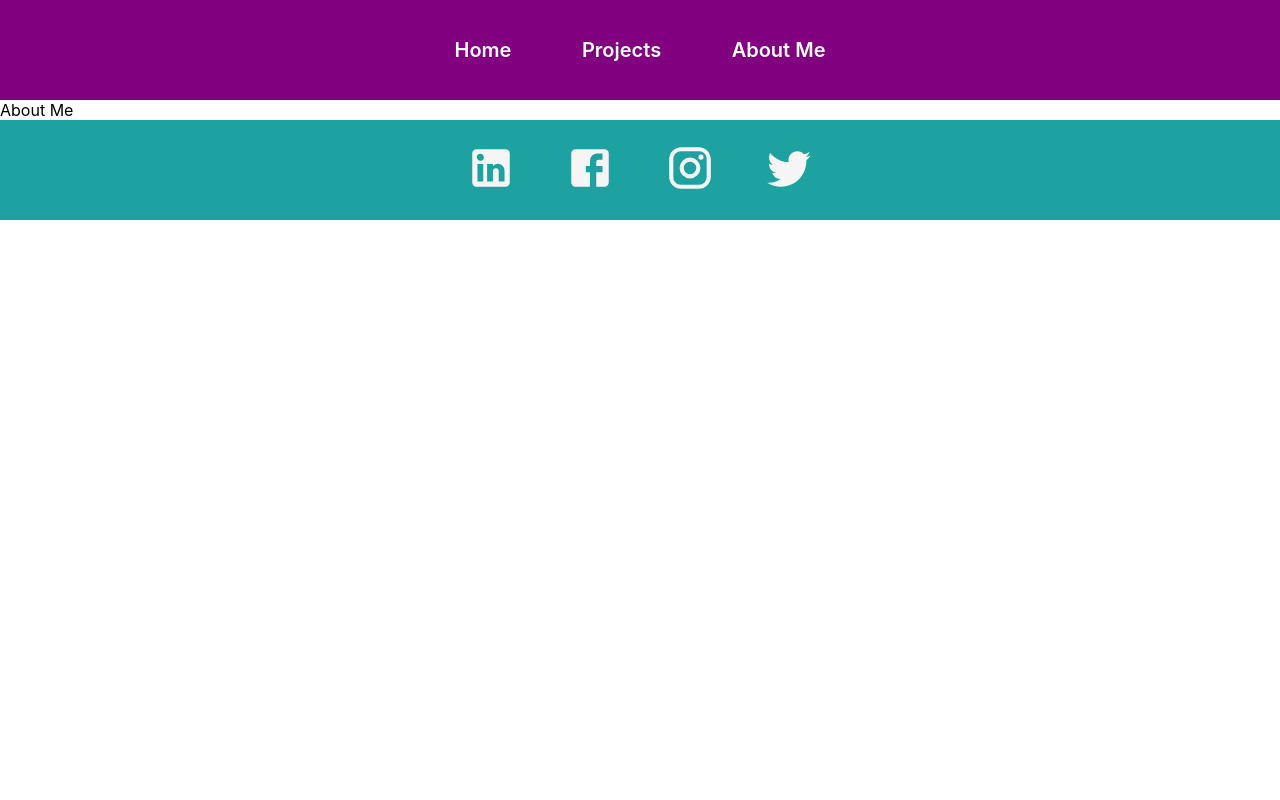
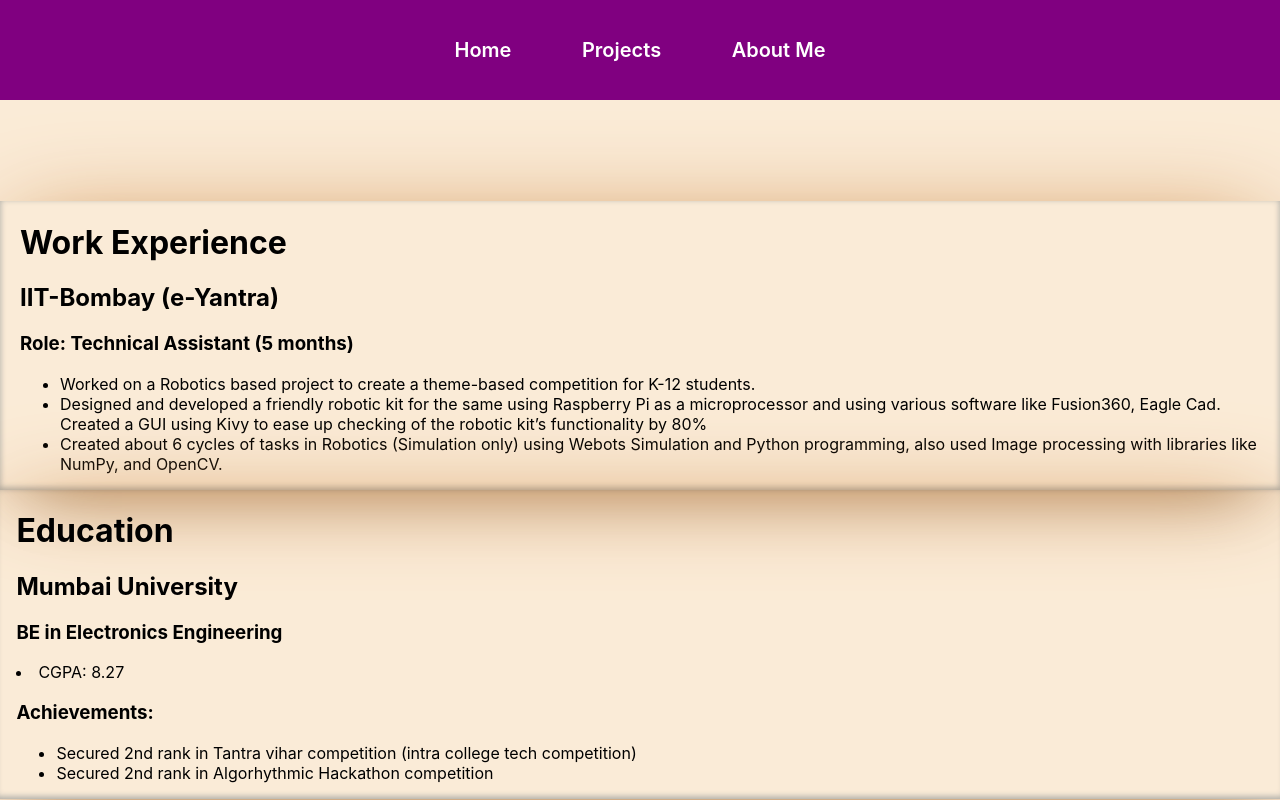
Before and after one commit to abhay299/portfolio, a React (Create React App) app: page /aboutMe in a window 1280 px wide. Shown: the top 800 px of the page. Built offline with nearby package versions, Linux system fonts and the light colour scheme.

Commit message:
Home and About pages updated.

```diff
--- a/src/components/footer/Footer.jsx
+++ b/src/components/footer/Footer.jsx
@@ -9,16 +9,16 @@ const Footer = () => {
 	return (
 		<div className='footer'>
 			<div className='footerItems'>
-				<a href="https://linkedin.com">
+				<a href="https://www.linkedin.com/in/abhay-gupta-88326b1a6/">
 					<LinkedInIcon />
 				</a>
-				<a href="https://facebook.com">
+				<a href="https://www.facebook.com/Abhay.sg.18/">
 					<FacebookIcon />
 				</a>
-				<a href="https://instagram.com">
+				<a href="https://www.instagram.com/abhay_29_7/">
 					<InstagramIcon />
 				</a>
-				<a href="https://twitter.com">
+				<a href="https://twitter.com/abysssickg">
 					<TwitterIcon />
 				</a>
 			</div>
--- a/src/pages/about/About.jsx
+++ b/src/pages/about/About.jsx
@@ -3,7 +3,30 @@ import './about.css';
 
 const About = () => {
 	return (
-		<div>About Me</div>
+		<div className='aboutMe'>
+			<div className='exp'>
+				<h1>Work Experience</h1>
+				<h2>IIT-Bombay (e-Yantra)</h2>
+				<h3>Role: Technical Assistant (5 months) </h3>
+				<ul>
+					<li>Worked on a Robotics based project to create a theme-based competition for K-12 students.</li>
+					<li>Designed and developed a friendly robotic kit for the same using Raspberry Pi as a microprocessor and using various software like Fusion360, Eagle Cad.
+						Created a GUI using Kivy to ease up checking of the robotic kit’s functionality by 80%</li>
+					<li>Created about 6 cycles of tasks in Robotics (Simulation only) using Webots Simulation and Python programming, also used Image processing with libraries like NumPy, and OpenCV.</li>
+				</ul>
+			</div>
+			<div className='edu'>
+				<h1>Education</h1>
+				<h2>Mumbai University</h2>
+				<h3>BE in Electronics Engineering</h3>
+				<li>CGPA: 8.27</li>
+				<h3>Achievements: </h3>
+				<ul>
+					<li>Secured 2nd rank in Tantra vihar competition (intra college tech competition)</li>
+					<li>Secured 2nd rank in Algorhythmic Hackathon competition</li>
+				</ul>
+			</div>
+		</div >
 	)
 };
 
--- a/src/pages/about/about.css
+++ b/src/pages/about/about.css
@@ -0,0 +1,22 @@
+.aboutMe{
+	align-items: center;
+	justify-content: center;
+	display: flex;
+	flex-direction: column;
+	width: 100%;
+	height: 100vh;
+	background-color: antiquewhite;
+}
+.exp{
+	/* width: 100%; */
+	overflow:auto;
+	padding-left: 20px;
+	box-shadow: peru 0px 10px 100px -20px, rgba(0, 0, 0, 0.3) 0px 30px 60px -30px, rgba(10, 37, 64, 0.35) 0px -2px 6px 0px inset;
+}
+
+.edu{
+	width: 99%;
+	overflow:auto;
+	padding-left: 20px;
+	box-shadow: peru 0px 10px 100px -20px, rgba(0, 0, 0, 0.3) 0px 30px 60px -30px, rgba(10, 37, 64, 0.35) 0px -2px 6px 0px inset;
+}
--- a/src/pages/home/Home.jsx
+++ b/src/pages/home/Home.jsx
@@ -1,30 +1,52 @@
 import React from 'react'
 import './home.css';
-import { GitHub, LinkedIn } from '@mui/icons-material';
+import me2 from '../../assets/me2.jpg'
+import { GitHub, LinkedIn, EmailSharp } from '@mui/icons-material';
+
 
 const Home = () => {
+
 	return (
 		<div className='home'>
-			<img src='https://images.unsplash.com/photo-1517105274840-437212774105?ixlib=rb-4.0.3&ixid=M3wxMjA3fDB8MHxzZWFyY2h8Nnx8ZnJpZW5kbHl8ZW58MHx8MHx8fDA%3D&auto=format&fit=crop&w=600&q=60'
+			<img
+				src={me2}
 				alt=''
 			/>
 			<div className='info'>
 				<p>Hello, I am</p>
-				<h1>Abhay Gupta</h1>
+				<h1 style={{ 'color': 'darkblue' }}>Abhay Gupta</h1>
 				<p>Web developer | Fresh graduate | Passionate about creating functional websites | Eager to contribute and grow professionally.</p>
-				<span>Get to know me more on</span>
-				<a href='https://github.com/abhay299'>
-					<GitHub fontSize='small' />
-				</a>
-				|
-				<a href='https://linkedin.com'>
-					<LinkedIn fontSize='medium' />
-				</a>
+				<span>Get to know me more through</span>
+				<div className='checkout'>
+
+					<a href='https://github.com/abhay299/'>
+						<GitHub fontSize='small' />
+					</a>
+					|
+					<a href='https://www.linkedin.com/in/abhay-gupta-88326b1a6/'>
+						<LinkedIn fontSize='medium' />
+					</a>
+					|
+					<a href='mailto:abhaysg2000@gmail.com'>
+						<EmailSharp fontSize='medium' />
+					</a>
+				</div>
 				<div className='skills'>
 					<h2>Tech Skills</h2>
-					<p>ReactJS, HTML, CSS, Node.js, Express.js, Django, MySQL</p>
+					<ul>
+						<li>
+							Front-End: ReactJS, HTML, CSS
+						</li>
+					</ul>
+					<ul>
+						<li>
+							Back-End: NodeJS, ExpressJS, Django, MySQL
+						</li>
+					</ul>
 					<h2>Languages</h2>
-					<p>JavaScript, Python, Java, C</p>
+					<ul>
+						<li>JavaScript, Python, Java, C</li>
+					</ul>
 				</div>
 			</div>
 		</div>
--- a/src/pages/home/home.css
+++ b/src/pages/home/home.css
@@ -1,14 +1,27 @@
-.home{
+.home {
+	--s: 20px;
+	--c: skyblue;
+
+	--_g:
+	  #0000 calc(-650%/13) calc(50%/13),var(--c) 0 calc(100%/13),
+	  #0000 0 calc(150%/13),var(--c) 0 calc(200%/13),
+	  #0000 0 calc(250%/13),var(--c) 0 calc(300%/13);
+	--_g0: repeating-linear-gradient( 45deg,var(--_g));
+	--_g1: repeating-linear-gradient(-45deg,var(--_g));
+	background:
+	  var(--_g0),var(--_g0) var(--s) var(--s),
+	  var(--_g1),var(--_g1) var(--s) var(--s) burlywood;
+	background-size: calc(2*var(--s)) calc(2*var(--s));
 	display: flex;
 	width: 100%;
 	flex-direction: row-reverse;
-	/* justify-content: center; */
-	background-image: url(https://images.unsplash.com/photo-1604964432806-254d07c11f32?ixlib=rb-4.0.3&ixid=M3wxMjA3fDB8MHxzZWFyY2h8NHx8ZGV2ZWxvcGVyfGVufDB8fDB8fHww&auto=format&fit=crop&w=600&q=60);
-}
+	justify-content: center;
+  }
 
-img{
-	width: 250px;
-	height:250px;
+.home img{
+	padding: 10px;
+	width: 30%;
+	height:40vh;
 	border-radius: 50%;
 }
 
@@ -16,7 +29,9 @@ img{
 	width: 100%;
 	padding: 0px 24px;
 	font-size: 18px;
-	color: whitesmoke;
+	font-weight: 600;
+	font-family:monospace;
+	color: rgb(62, 13, 160);
 }
 
 .checkout{
@@ -24,11 +39,11 @@ img{
 	width: 100%;
 	font-size: 18px;
 	align-items: center;
-	color: whitesmoke;
+	color: navy;
 }
 
 .checkout a{
-	color: aliceblue;
+	color: navy;
 	display: flex;
 	text-decoration: none;
 	padding: 5px 5px 5px 5px;
```
Also changed, not shown: src/assets/me2.jpg (added).
